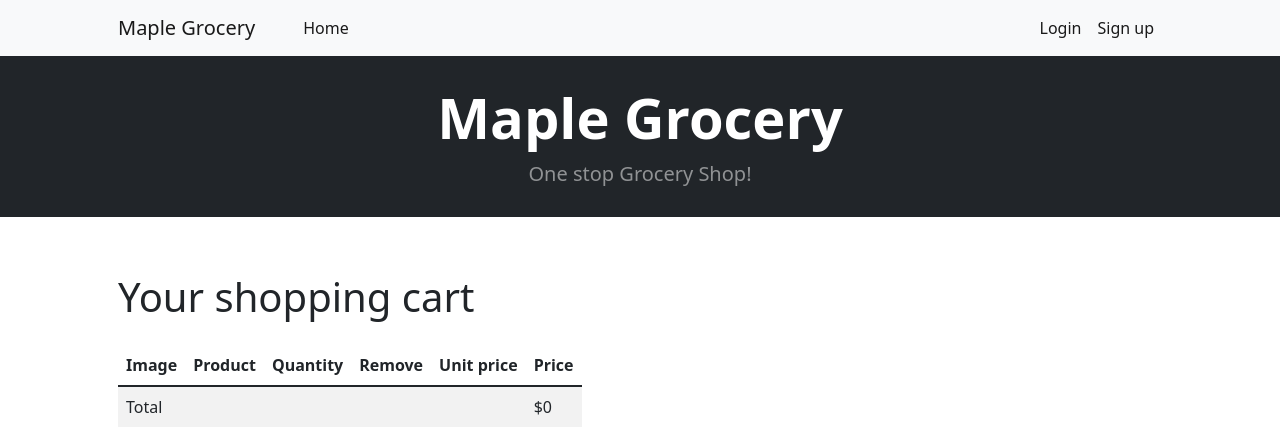
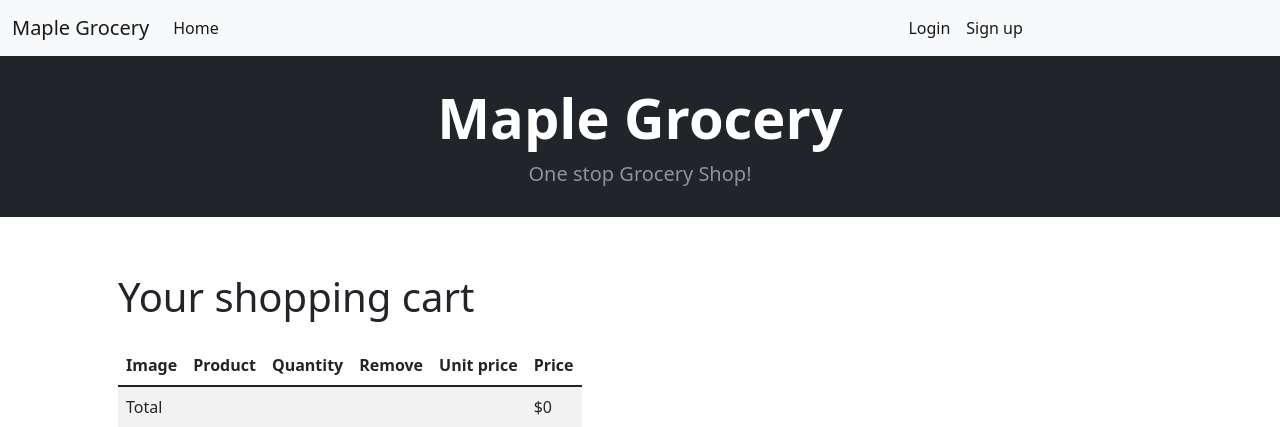
Before and after one commit to meetmanjusri/shopping, a Django app: page /cart/detail in a window 1280 px wide. Shown: the top 427 px of the page. Run offline with Django 3.2, Linux system fonts and the light colour scheme; parts of the project's set-up code (start-up, migrations or seed data) failed here and were passed over; some libraries are stand-ins or nearby versions.

Commit message:
Modified the NavBar so that its responsive

```diff
--- a/templates/maplegrocery/base.html
+++ b/templates/maplegrocery/base.html
@@ -12,13 +12,14 @@
 <body class="d-flex flex-column min-vh-100">
 <!-- Navigation-->
 <nav class="navbar navbar-expand-lg navbar-light bg-light">
-    <div class="container px-4 px-lg-5">
+    <div class="container-fluid">
         <a class="navbar-brand" href="{% url 'maplegrocery:product_list' %}">Maple Grocery</a>
         <button class="navbar-toggler" type="button" data-bs-toggle="collapse" data-bs-target="#navbarSupportedContent"
-                aria-controls="navbarSupportedContent" aria-expanded="false" aria-label="Toggle navigation"><span
-                class="navbar-toggler-icon"></span></button>
+                aria-controls="navbarSupportedContent" aria-expanded="false" aria-label="Toggle navigation">
+            <span class="navbar-toggler-icon"></span>
+        </button>
         <div class="collapse navbar-collapse" id="navbarSupportedContent">
-            <ul class="navbar-nav me-auto mb-2 mb-lg-0 ms-lg-4">
+            <ul class="navbar-nav col-md-8 mb-2 mb-lg-0">
                 <li class="nav-item"><a class="nav-link active" aria-current="page"
                                         href="{% url 'maplegrocery:product_list' %}">Home</a></li>
                 {% if request.user.is_superuser %}
@@ -32,34 +33,32 @@
                                             href="{% url 'maplegrocery:product_detail' %}">Products</a></li>
                 {% endif %}
             </ul>
-
-        </div>
-        <div class="navbar-collapse collapse w-100 order-3 dual-collapse2">
-            <ul class="navbar-nav ms-auto">
             {% if user.is_authenticated %}
-                    <form class="d-flex">
+                <form class="d-flex ms-auto">
                     <a class="btn btn-outline-dark" href="{% url 'maplegrocery:cart_detail' %}">
                         <i class="bi-cart-fill me-1"></i>Cart
                     </a>
                 </form>
+                <ul class="navbar-nav me-auto mb-2 mb-lg-0">
                     <li class="nav-item dropdown">
                         <a class="nav-link dropdown-toggle" id="navbarDropdown" href="#" role="button"
-                           data-bs-toggle="dropdown" aria-expanded="false">{{user.username}}</a>
+                           data-bs-toggle="dropdown" aria-expanded="false">{{ user.username }}</a>
                         <ul class="dropdown-menu" aria-labelledby="navbarDropdown">
                             <li><a class="dropdown-item" href="{% url 'password_change' %}">Change Password</a></li>
                             <li><a class="dropdown-item" href="{% url 'logout' %}">Logout</a></li>
                         </ul>
                     </li>
+                </ul>
             {% else %}
+                <ul class="navbar-nav me-auto mb-2 mb-lg-0">
                     <li class="nav-item"><a class="nav-link active" aria-current="page" href="{% url 'login' %}"><span
                             class="glyphicon glyphicon-log-in"></span>Login</a>
                     <li class="nav-item"><a class="nav-link active" aria-current="page"
                                             href="{% url 'user:signup' %}"><span
                             class="glyphicon glyphicon-log-in"></span>Sign up</a></li>
+                </ul>
             {% endif %}
-            </ul>
         </div>
-
     </div>
 </nav>
 <!-- Header-->
@@ -86,7 +85,9 @@
 </footer>
 
 {#<!-- Bootstrap core JS-->#}
-<script src="https://cdn.jsdelivr.net/npm/bootstrap@5.1.3/dist/js/bootstrap.bundle.min.js" integrity="sha384-ka7Sk0Gln4gmtz2MlQnikT1wXgYsOg+OMhuP+IlRH9sENBO0LRn5q+8nbTov4+1p" crossorigin="anonymous"></script>
+<script src="https://cdn.jsdelivr.net/npm/bootstrap@5.1.3/dist/js/bootstrap.bundle.min.js"
+        integrity="sha384-ka7Sk0Gln4gmtz2MlQnikT1wXgYsOg+OMhuP+IlRH9sENBO0LRn5q+8nbTov4+1p"
+        crossorigin="anonymous"></script>
 <!-- Core theme JS-->
 <script src="{% static "js/scripts.js" %}"></script>
 </body>
```
Lines whose indentation alone changed are shown as unchanged.
